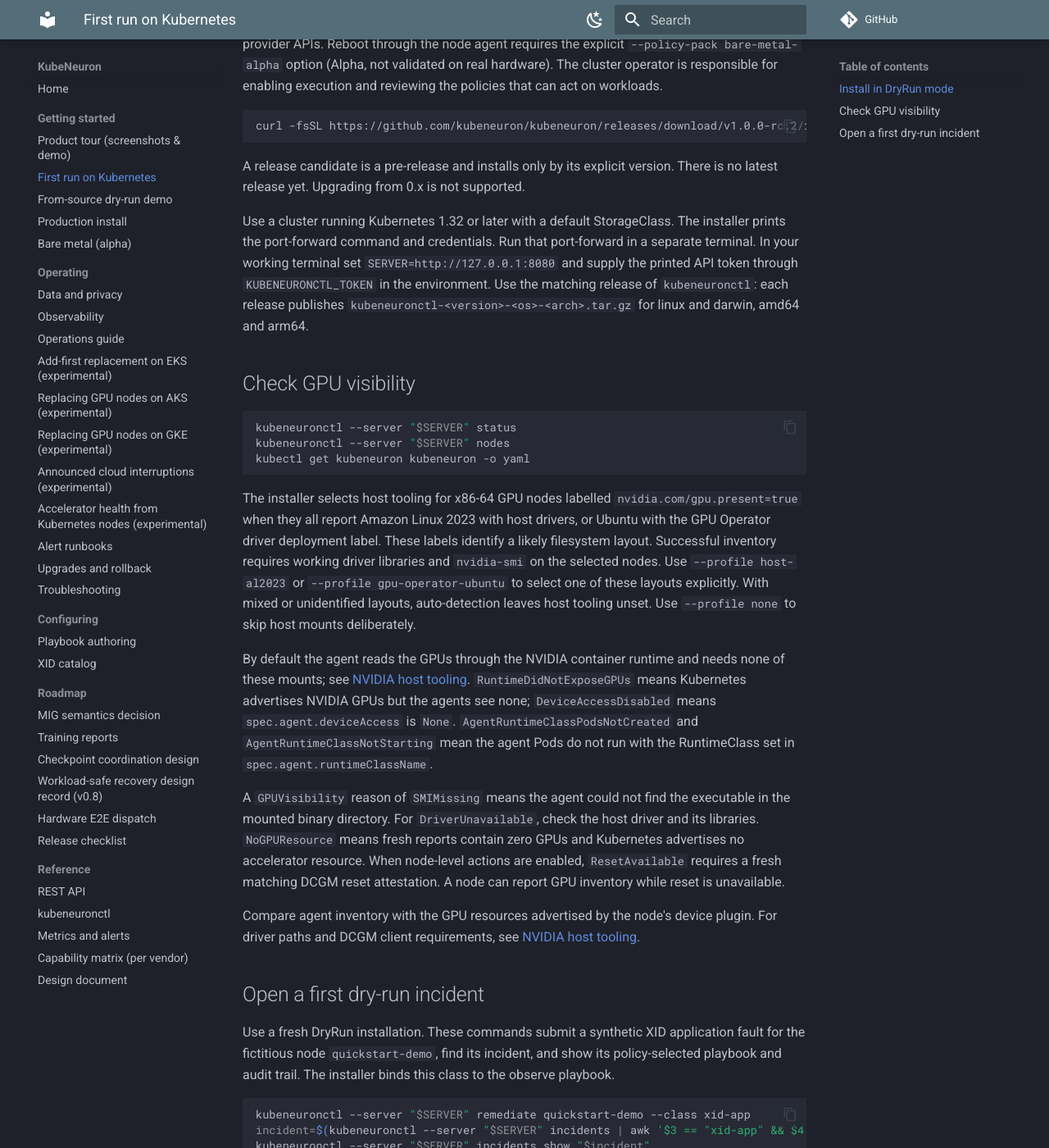
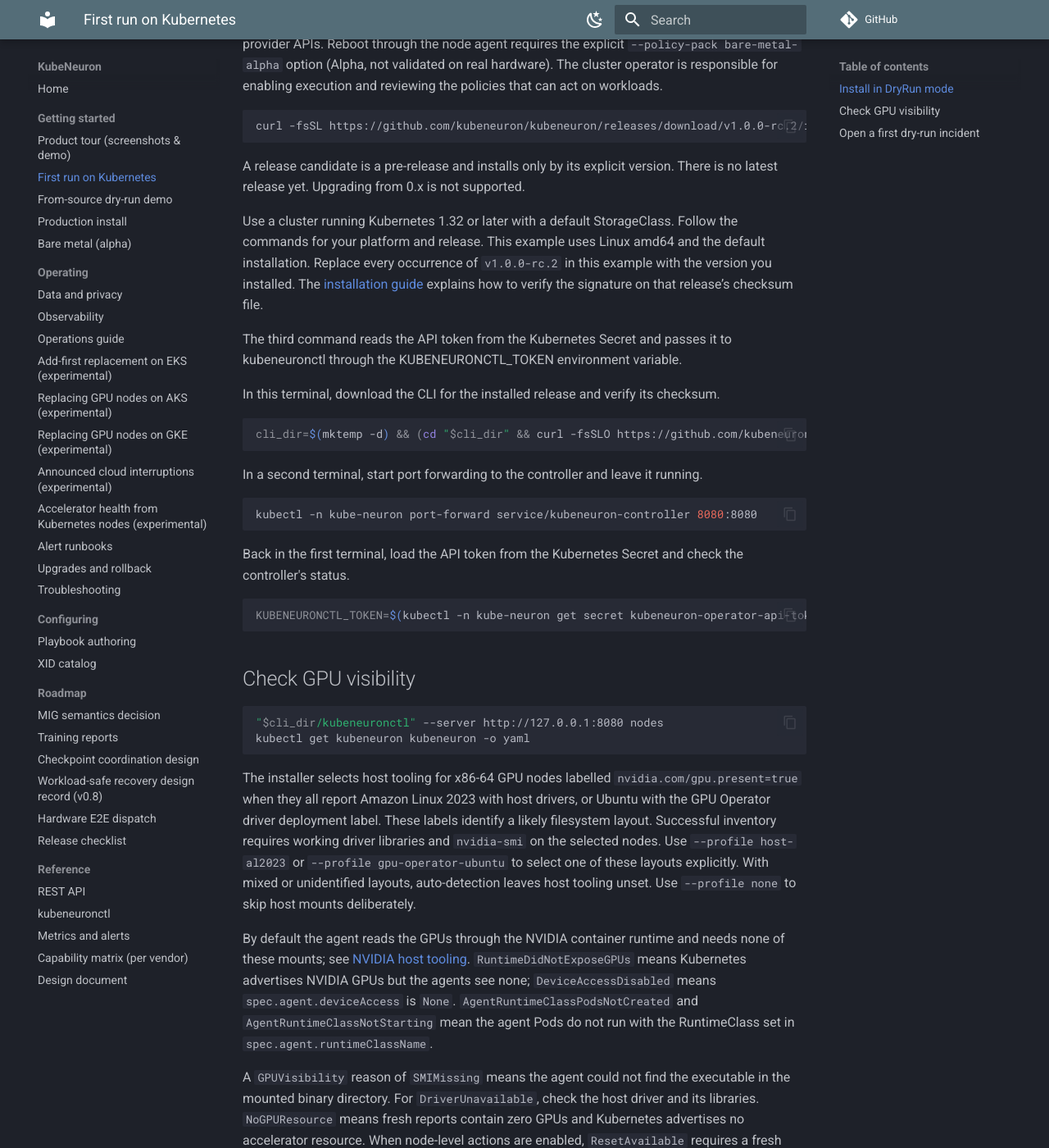
Before and after one commit to kubeneuron/kubeneuron, an MkDocs documentation site: the page built from docs/quickstart.md, in a window 1280 px wide and 1400 px high, scrolled down 241 px. Shown: the whole window at 82% size. Built offline with MkDocs 1.6.1 and Material for MkDocs 9.7.7, drawn with Linux system fonts in a browser that asks for light colours; comment, search, counter and statistics services are not loaded; some of the changed text lies outside the part shown.

Commit message:
Print verified CLI and first incident commands after installation
Signed-off-by: Andrii Petruk <andrey.petruk@gmail.com>

````diff
--- a/docs/quickstart.md
+++ b/docs/quickstart.md
@@ -15,19 +15,37 @@ curl -fsSL https://github.com/kubeneuron/kubeneuron/releases/download/v1.0.0-rc.
 A release candidate is a pre-release and installs only by its explicit
 version. There is no latest release yet. Upgrading from 0.x is not supported.
 
-Use a cluster running Kubernetes 1.32 or later with a default StorageClass. The installer
-prints the port-forward command and credentials. Run that port-forward in a
-separate terminal. In your working terminal set `SERVER=http://127.0.0.1:8080`
-and supply the printed API token through `KUBENEURONCTL_TOKEN` in the
-environment. Use the matching release of `kubeneuronctl`: each release
-publishes `kubeneuronctl-<version>-<os>-<arch>.tar.gz` for linux and darwin,
-amd64 and arm64.
+Use a cluster running Kubernetes 1.32 or later with a default StorageClass.
+Follow the commands for your platform and release. This example uses Linux amd64 and the default
+installation. Replace every occurrence of `v1.0.0-rc.2` in this example with the
+version you installed. The [installation guide](install.md) explains how to
+verify the signature on that release’s checksum file.
+
+The third command reads the API token from the Kubernetes Secret
+and passes it to kubeneuronctl through the KUBENEURONCTL_TOKEN environment variable.
+
+In this terminal, download the CLI for the installed release and verify its checksum.
+
+```sh
+cli_dir=$(mktemp -d) && (cd "$cli_dir" && curl -fsSLO https://github.com/kubeneuron/kubeneuron/releases/download/v1.0.0-rc.2/kubeneuronctl-v1.0.0-rc.2-linux-amd64.tar.gz && curl -fsSLO https://github.com/kubeneuron/kubeneuron/releases/download/v1.0.0-rc.2/checksums-v1.0.0-rc.2.txt && awk -v file=kubeneuronctl-v1.0.0-rc.2-linux-amd64.tar.gz '$2 == file {print; found++} END {exit found != 1}' checksums-v1.0.0-rc.2.txt > cli.sha256 && sha256sum -c cli.sha256 && tar -xzf kubeneuronctl-v1.0.0-rc.2-linux-amd64.tar.gz kubeneuronctl-v1.0.0-rc.2-linux-amd64 && mv kubeneuronctl-v1.0.0-rc.2-linux-amd64 kubeneuronctl)
+```
+
+In a second terminal, start port forwarding to the controller and leave it running.
+
+```sh
+kubectl -n kube-neuron port-forward service/kubeneuron-controller 8080:8080
+```
+
+Back in the first terminal, load the API token from the Kubernetes Secret and check the controller's status.
+
+```sh
+KUBENEURONCTL_TOKEN=$(kubectl -n kube-neuron get secret kubeneuron-operator-api-token -o jsonpath='{.data.token}' | base64 -d) && export KUBENEURONCTL_TOKEN && "$cli_dir/kubeneuronctl" --server http://127.0.0.1:8080 status
+```
 
 ## Check GPU visibility
 
 ```sh
-kubeneuronctl --server "$SERVER" status
-kubeneuronctl --server "$SERVER" nodes
+"$cli_dir/kubeneuronctl" --server http://127.0.0.1:8080 nodes
 kubectl get kubeneuron kubeneuron -o yaml
 ```
 
@@ -70,12 +88,12 @@ installer binds this class to the observe playbook.
 
 <!-- first-run-recipe -->
 ```sh
-kubeneuronctl --server "$SERVER" remediate quickstart-demo --class xid-app
-incident=$(kubeneuronctl --server "$SERVER" incidents | awk '$3 == "xid-app" && $4 == "quickstart-demo" && !id {id=$1} END {print id}')
-kubeneuronctl --server "$SERVER" incidents show "$incident"
+"$cli_dir/kubeneuronctl" --server http://127.0.0.1:8080 remediate quickstart-demo --class xid-app
+incident=$("$cli_dir/kubeneuronctl" --server http://127.0.0.1:8080 incidents | awk '$3 == "xid-app" && $4 == "quickstart-demo" && !id {id=$1} END {print id}')
+"$cli_dir/kubeneuronctl" --server http://127.0.0.1:8080 incidents show "$incident"
 ```
 
 Look for `dry-run:   true` and the installation's observe playbook.
-Within about ten seconds the controller closes the incident, because
-`quickstart-demo` is not a node of the cluster; its audit trail says so.
+The incident can still be in `OBSERVING` when you first inspect it.
+Run the last command again to see its current state and audit trail.
 For the local Go walkthrough, see the [developer demo](developer-demo.md).
````
Also changed, not shown: CHANGELOG.md (+2 -0 lines), README.md (+2 -0 lines), docs/install.md (+2 -0 lines), 3 other files.
